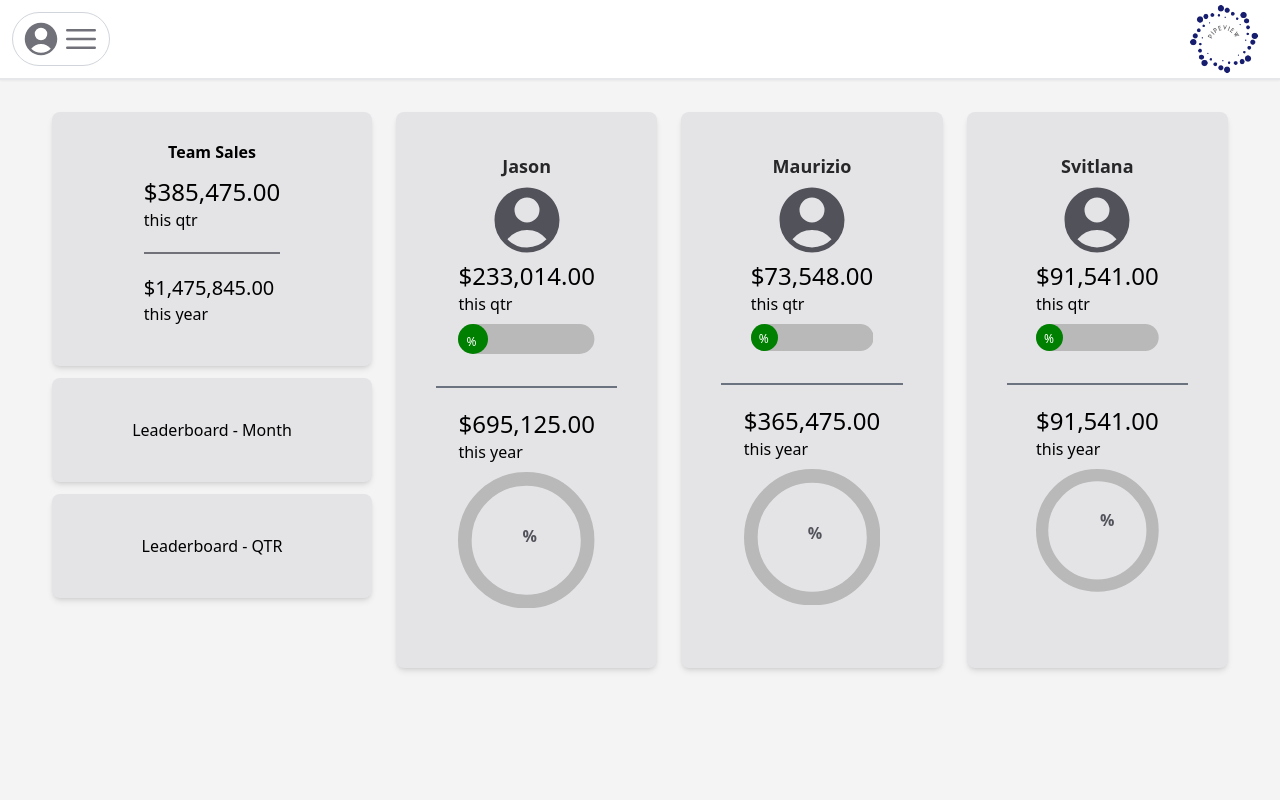
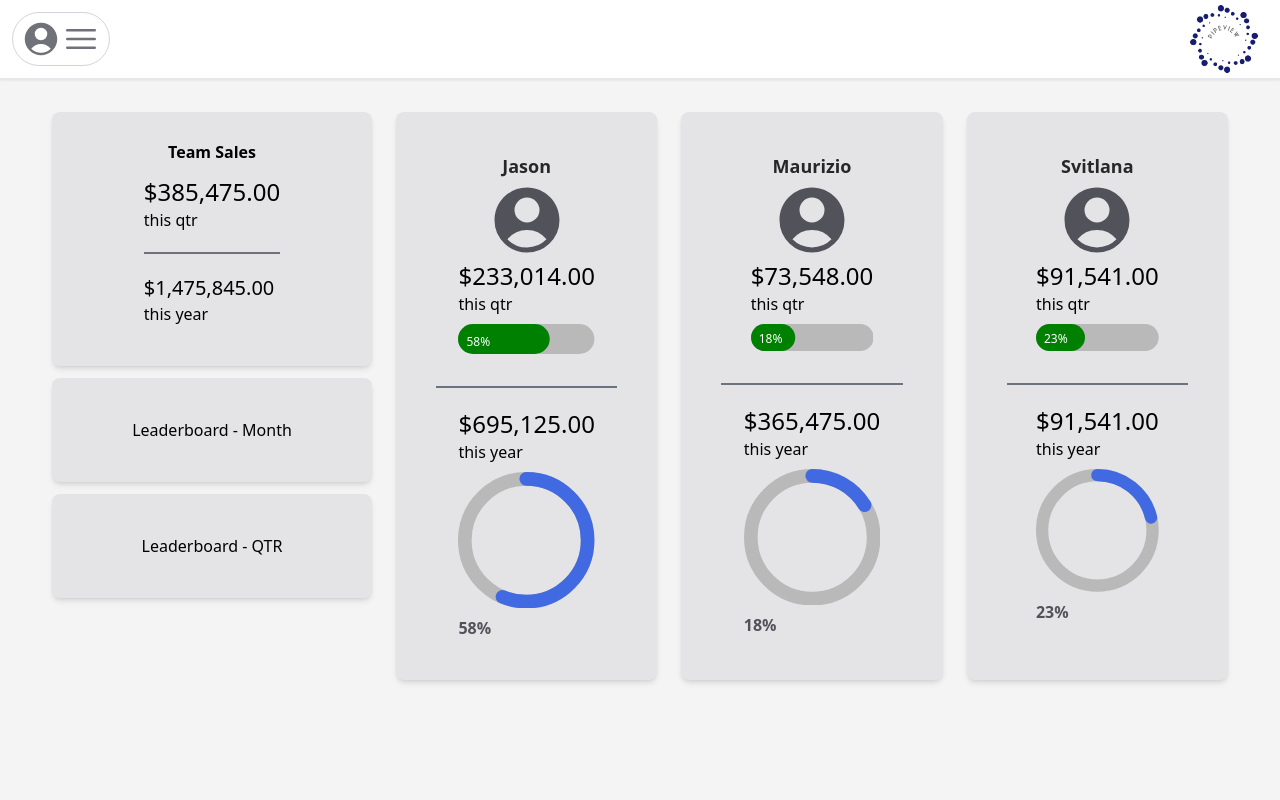
Before and after one commit to Krush02/pipeview, a Next.js app: page / in a window 1280 px wide. Shown: the top 800 px of the page. Built offline with nearby package versions, Linux system fonts and the light colour scheme; no server answers.

Commit message:
fix progress issue

```diff
--- a/components/RepCard.js
+++ b/components/RepCard.js
@@ -15,25 +15,24 @@ export default function RepCard() {
         qtd: 233014,
         ytd: 695125,
         goal: goal,
-        progress: null,
         },
         {
         name: 'Maurizio',
         qtd: 73548,
         ytd: 365475,
         goal: goal,
-        progress: null,
         },
         {
         name: 'Svitlana',
         qtd: 91541,
         ytd: 91541,
         goal: goal,
-        progress: null,
         },
     ]
 
-    let progress = reps.qtd/reps.goal * 100;
+    let progress = reps.map((rep) => {
+        return rep.progress = Math.round((rep.qtd / rep.goal) * 100);
+    })
 
   return reps.map((rep) => (
         <><div className='flex flex-col items-center border-0 rounded-lg bg-zinc-200 md:w-1/3 xl:w-2/5 m-3 p-10 shadow-md'>
@@ -61,7 +60,7 @@ export default function RepCard() {
               </p>
               <div className=''>
                   <Circle className='py-2' percent={rep.progress} strokeWidth='10' strokeColor={`royalBlue`} trailColor='#B9B9B9' trailWidth='10' />
-                  <p className='relative px-2 -top-20 -mt-3 ml-14 text-zinc-600 font-bold'>{rep.progress}%</p>
+                  <p className='text-zinc-600 font-bold'>{rep.progress}%</p>
               </div>
           </div>
         </div></>
```
